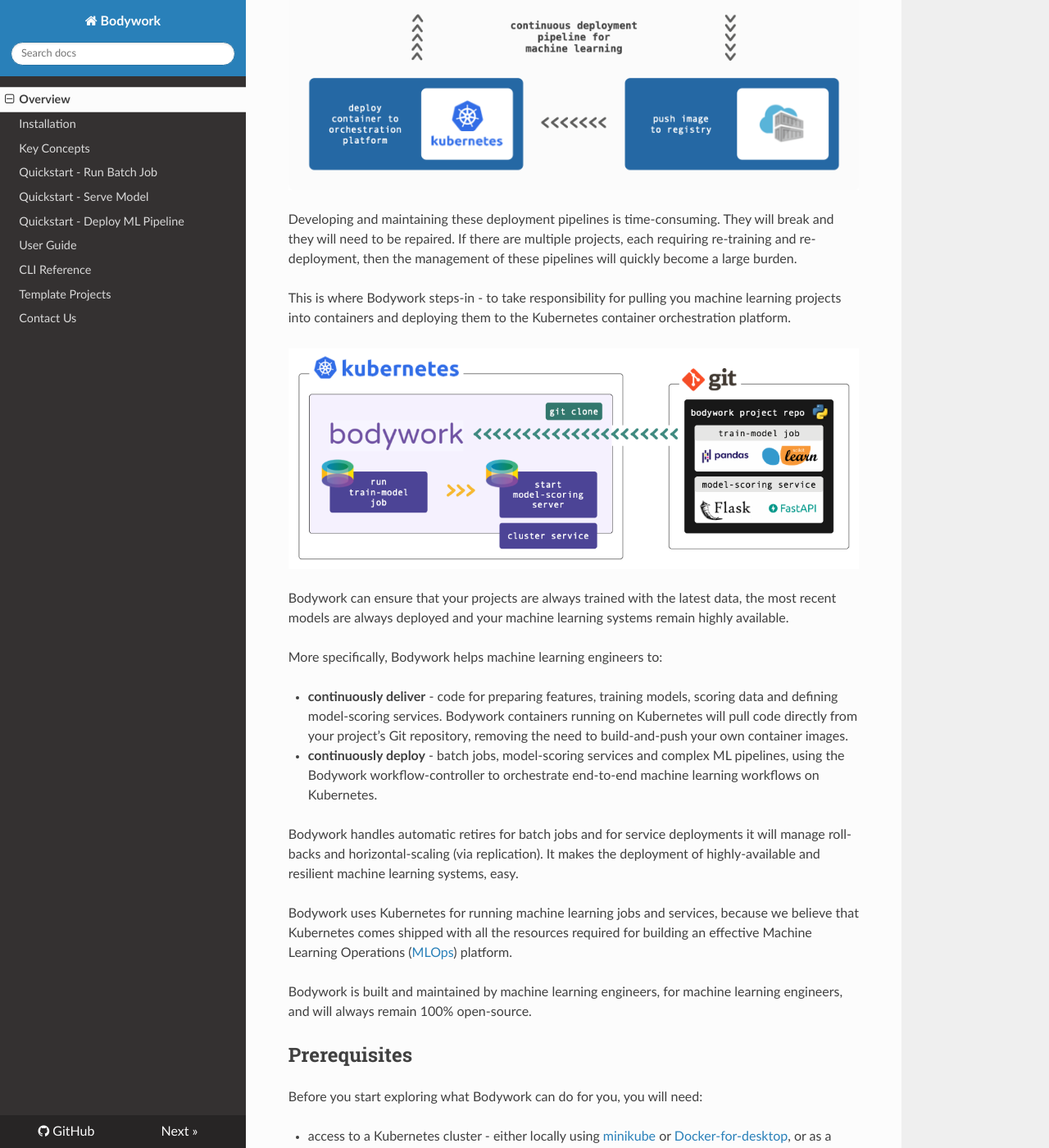
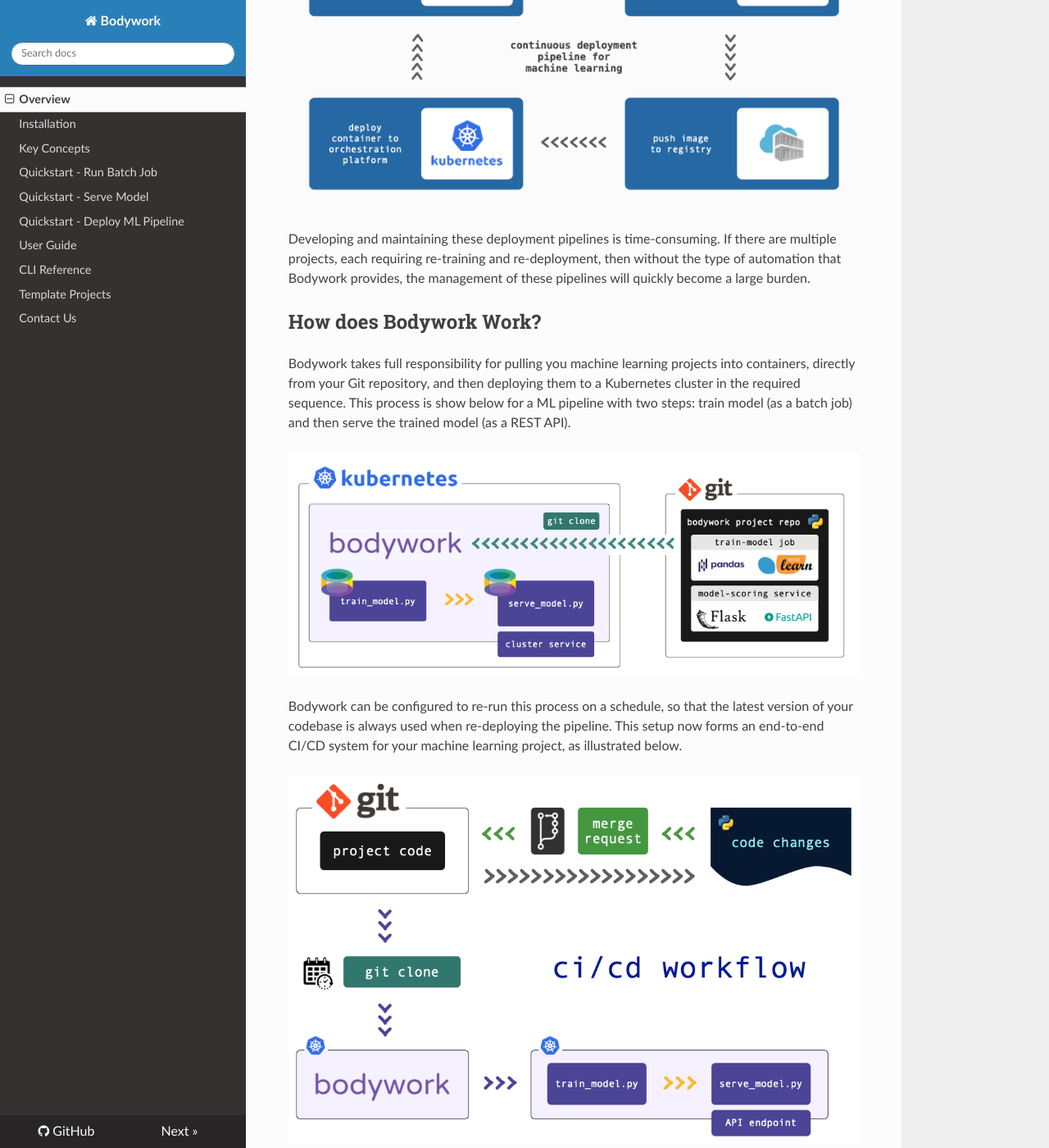
Before and after one commit to bodywork-ml/bodywork-core, an MkDocs documentation site: the page built from docs/index.md, in a window 1280 px wide and 1400 px high, scrolled down 770 px. Shown: the whole window at 82% size. Built offline with MkDocs 1.6.1, drawn with Linux system fonts in a browser that asks for light colours; nearby versions of some CDN libraries; a script that is not in the unit is left out; some of the changed text lies outside the part shown.

Commit message:
Modify Overview and add new images.

```diff
--- a/docs/index.md
+++ b/docs/index.md
@@ -1,41 +1,50 @@
 ![bodywork](images/bodywork_logo.png)
 
-Bodywork is a deployment automation framework for machine learning in Python. It helps you schedule batch jobs, serve models and deploy ML pipelines, in containers on [Kubernetes](https://en.wikipedia.org/wiki/Kubernetes).
+Bodywork is a deployment framework for machine learning projects written in Python. It helps you serve models, deploy ML pipelines and schedule batch jobs, in containers on [Kubernetes](https://en.wikipedia.org/wiki/Kubernetes).
 
 It automates repetitive and time-consuming tasks that machine learning engineers think of as [DevOps](https://en.wikipedia.org/wiki/DevOps), freeing them to focus on what they do best - solving data problems with machine learning.
 
-## What Problems Does Bodywork Solve?
+## Where does Bodywork Fit in your Stack?
 
-Running machine learning code in containers has become a common pattern to guarantee reproducibility between what has been developed and what is deployed to production.
+Bodywork is aimed at teams who deploy (or intend to deploy) their machine learning projects in containers, to the cloud. Bodywork handles the delivery of your project's Python modules into containers and manages their deployment.
 
 The process of building container images and deploying them to an orchestration platform is a complex engineering task. The diagram below shows the steps required to deploy a model-scoring service, together with the tools you could use to achieve this.
 
 ![old_devops_flow](images/ml_devops_flow.png)
 
-Developing and maintaining these deployment pipelines is time-consuming. They will break and they will need to be repaired. If there are multiple projects, each requiring re-training and re-deployment, then the management of these pipelines will quickly become a large burden.
+Developing and maintaining these deployment pipelines is time-consuming. If there are multiple projects, each requiring re-training and re-deployment, then without the type of automation that Bodywork provides, the management of these pipelines will quickly become a large burden.
 
-This is where Bodywork steps-in - to take responsibility for pulling you machine learning projects into containers and deploying them to the Kubernetes container orchestration platform.
+## How does Bodywork Work?
+
+Bodywork takes full responsibility for pulling you machine learning projects into containers, directly from your Git repository, and then deploying them to a Kubernetes cluster in the required sequence. This process is show below for a ML pipeline with two steps: train model (as a batch job) and then serve the trained model (as a REST API).
 
 ![bodywork_diagram](images/ml_pipeline.png)
 
-Bodywork can ensure that your projects are always trained with the latest data, the most recent models are always deployed and your machine learning systems remain highly available.
+Bodywork can be configured to re-run this process on a schedule, so that the latest version of your codebase is always used when re-deploying the pipeline. This setup now forms an end-to-end CI/CD system for your machine learning project, as illustrated below.
 
-More specifically, Bodywork helps machine learning engineers to:
+![cicd](images/cicd_with_bodywork.png)
 
-- **continuously deliver** - code for preparing features, training models, scoring data and defining model-scoring services. Bodywork containers running on Kubernetes will pull code directly from your project's Git repository, removing the need to build-and-push your own container images.
-- **continuously deploy** - batch jobs, model-scoring services and complex ML pipelines, using the Bodywork workflow-controller to orchestrate end-to-end machine learning workflows on Kubernetes.
+Bodywork ensures that your projects are always trained with the latest data, the most recent models are always deployed and your machine learning systems remain highly-available.
 
-Bodywork handles automatic retires for batch jobs and for service deployments it will manage roll-backs and horizontal-scaling (via replication). It makes the deployment of highly-available and resilient machine learning systems, easy.
+## Key Features
 
-Bodywork uses Kubernetes for running machine learning jobs and services, because we believe that Kubernetes comes shipped with all the resources required for building an effective Machine Learning Operations ([MLOps](https://en.wikipedia.org/wiki/MLOps)) platform.
+* **continuously deploy** - batch jobs, model-scoring services and complex ML pipelines, using the Bodywork workflow-controller to orchestrate end-to-end machine learning workflows on Kubernetes.
+* **resilient deployments** - Bodywork handles automatic retires for batch jobs and for service deployments it will manage automatic roll-backs without any downtime.
+* **horizontal scaling** - Bodywork can back your service endpoints with multiple container replicas to handle high loads.
+* **no new APIs to learn** - Bodywork does not require you to re-write your machine learning projects to conform to our view of how your codebase should be engineered. All you need to do is provide executable Python modules for starting services and running batch jobs.
+* **no cloud platform lock-in** - Bodywork deploys to Kubernetes clusters, which are available as managed services from all major cloud providers. Kubernetes is indifferent to where it is running, so changing cloud provider is as easy as pointing to a different cluster.
+* **written in Python** - the native language of machine learning and data science, so your team can have full visibility of what Bodywork is doing and how.
+* **open-source** - Bodywork is built and maintained by machine learning engineers, for machine learning engineers, who are committed to keeping it 100% open-source.
 
-Bodywork is built and maintained by machine learning engineers, for machine learning engineers, and will always remain 100% open-source.
+Bodywork brings DevOps to your machine learning projects and will form the basis of your  [Machine Learning Operations (MLOps)](https://en.wikipedia.org/wiki/MLOps) platform.
 
-## Prerequisites
+If this sounds interesting, then please give a ⭐️ to [Bodywork's GitHub repository](https://github.com/bodywork-ml/bodywork-core).
+
+## Requirements
 
 Before you start exploring what Bodywork can do for you, you will need:
 
 - access to a Kubernetes cluster - either locally using [minikube](https://minikube.sigs.k8s.io/docs/) or [Docker-for-desktop](https://www.docker.com/products/docker-desktop), or as a managed service from a cloud provider, such as [EKS on AWS](https://aws.amazon.com/eks) or [AKS on Azure](https://azure.microsoft.com/en-us/services/kubernetes-service/).
-- a [GitHub](https://github.com) account.
+- a [GitHub](https://github.com) account (we do not support GitLab or BitBucket for the time being).
 
 Familiarity with basic [Kubernetes concepts](https://kubernetes.io/docs/concepts/) and some exposure to the [kubectl](https://kubernetes.io/docs/reference/kubectl/overview/) command-line tool will make life easier. We recommend the first two introductory sections of Marko Lukša's excellent book [Kubernetes in Action](https://www.manning.com/books/kubernetes-in-action?query=kubernetes), or the introductory article we wrote on [Deploying Python ML Models with Flask, Docker and Kubernetes](https://alexioannides.com/2019/01/10/deploying-python-ml-models-with-flask-docker-and-kubernetes/).
```
Also changed, not shown: docs/images/cicd_with_bodywork.png (added), docs/images/ml_pipeline.png.
